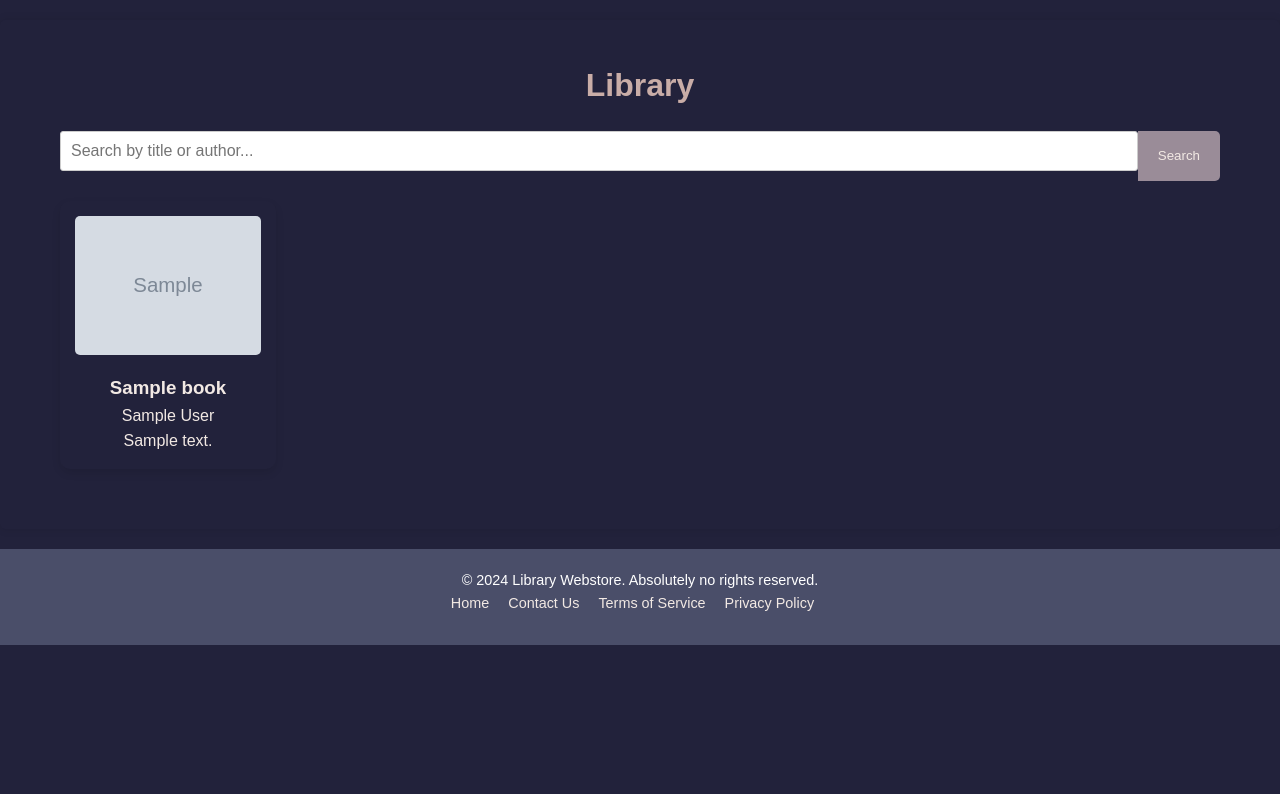
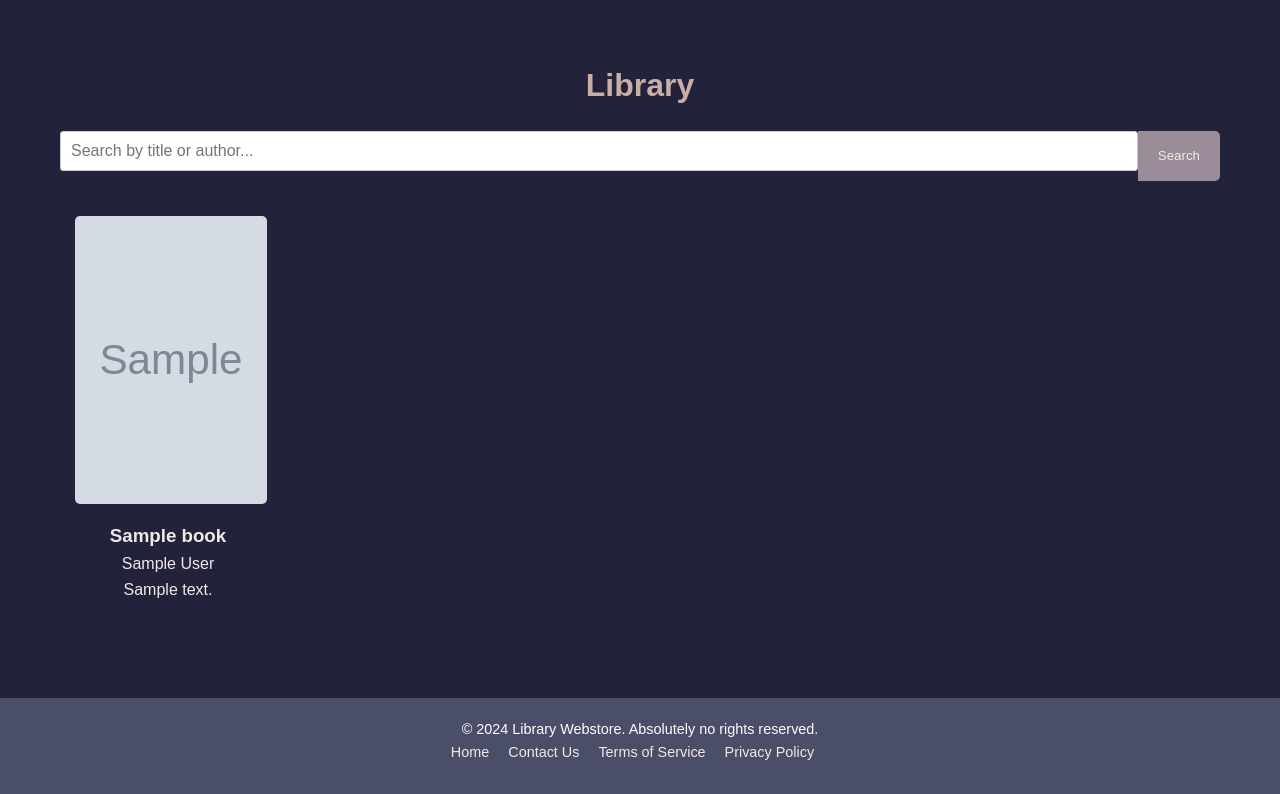
Before and after one commit to actal7/library-webstore, a PHP site: template src/views/library.php in a window 1280 px wide. Shown: the part 46-840 px from the top of the page. Before the commit the page ends 691 px from the top, so only its background shows below. Run offline with PHP 8.4, Linux system fonts and the light colour scheme; the template is opened without the code that fills it: most values are stand-ins (such as "Sample title", 1, 10 or a date in 2020); grey boxes marked "Sample" are stand-in pictures; data that the repository does not hold is empty; some libraries are stand-ins or nearby versions.

Commit message:
add pictures for first wave of books

```diff
--- a/public/css/library.css
+++ b/public/css/library.css
@@ -54,8 +54,8 @@
 }
 
 .book-card img {
-  max-width: 100%;
-  height: auto;
+  width: 12rem;
+  height: 18rem;
   border-radius: 5px;
   margin-bottom: 10px;
 }
```
Also changed, not shown: public/images/brave-new-world.jpg (added), public/images/jane-eyre.jpg (added), public/images/moby-dick.jpg (added), public/images/pride-and-prejudice.jpg (added), public/images/the-catcher-in-the-rye.jpg (added), public/images/the-great-gatsby.jpg (added), public/images/the-lord-of-the-rings.jpg (added), public/images/to-kill-a-mockingbird.jpg (added), public/images/war-and-peace.jpg (added).
